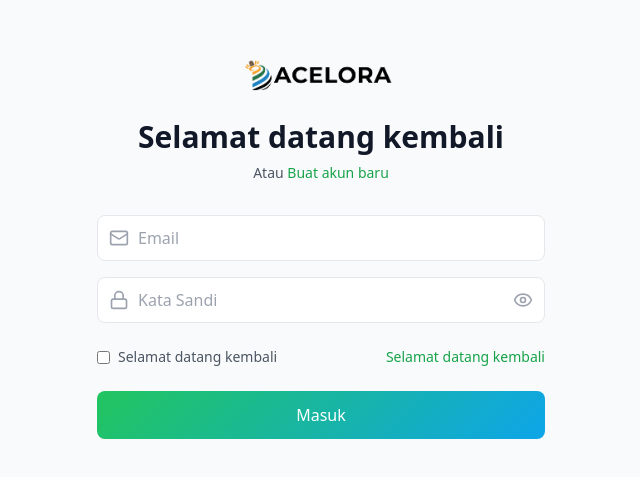
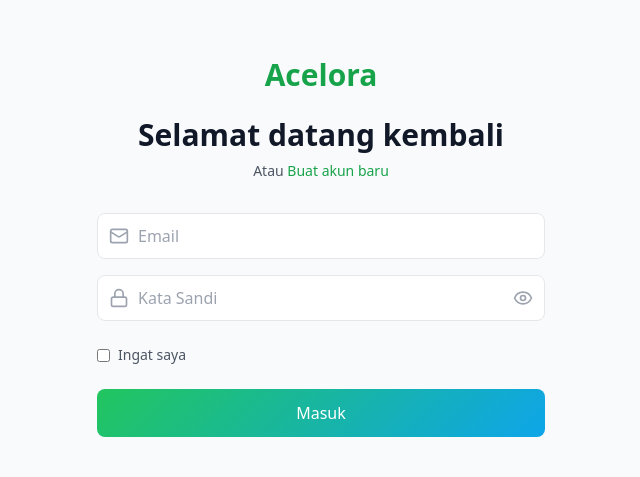
Before and after one commit to s3r3/UTUAwards-12th, a Next.js app: page /login in a window 1280 px wide. Shown: the part 153-630 px from the top of the page, without its empty margins (319-959 px from the left). Built offline with nearby package versions, Linux system fonts and the light colour scheme.

Commit message:
feat(Login): update error messages and enhance login UI elements

```diff
--- a/src/app/(auth)/login/page.tsx
+++ b/src/app/(auth)/login/page.tsx
@@ -35,10 +35,10 @@ export default function LoginPage() {
       if (result?.ok) {
         router.push('/dashboard')
       } else {
-        setError(t.auth.loginDesc)
+        setError('Email atau password salah')
       }
     } catch {
-      setError(t.auth.loginDesc)
+      setError('Terjadi kesalahan')
     } finally {
       setIsLoading(false)
     }
@@ -49,22 +49,7 @@ export default function LoginPage() {
       <div className="max-w-md w-full space-y-8">
         <div className="text-center">
           <Link href="/" className="inline-flex items-center justify-center mb-6">
-            <Image
-              src="/logo/logoaceloraputih.png"
-              alt="Acelora"
-              width={180}
-              height={50}
-              className="block dark:hidden h-10 w-auto"
-              priority
-            />
-            <Image
-              src="/logo/logoacelorahitam.png"
-              alt="Acelora"
-              width={180}
-              height={50}
-              className="hidden dark:block h-10 w-auto"
-              priority
-            />
+            <h1 className="text-3xl font-bold text-primary-600">Acelora</h1>
           </Link>
           <h2 className="text-3xl font-bold text-gray-900 dark:text-white">
             {t.auth.loginDesc}
@@ -117,11 +102,8 @@ export default function LoginPage() {
           <div className="flex items-center justify-between">
             <label className="flex items-center">
               <input type="checkbox" className="rounded border-gray-300 text-primary-600 focus:ring-primary-500" />
-              <span className="ml-2 text-sm text-gray-600 dark:text-gray-400">{t.auth.loginDesc}</span>
+              <span className="ml-2 text-sm text-gray-600 dark:text-gray-400">Ingat saya</span>
             </label>
-            <Link href="#" className="text-sm font-medium text-primary-600 hover:text-primary-500">
-              {t.auth.loginDesc}
-            </Link>
           </div>
 
           <Button type="submit" className="w-full" size="lg" isLoading={isLoading}>
--- a/src/components/ParallaxHero.tsx
+++ b/src/components/ParallaxHero.tsx
@@ -2,7 +2,7 @@
 
 import { useEffect, useRef } from 'react'
 import Link from 'next/link'
-import { ShoppingBag, Sparkles } from 'lucide-react'
+import { ShoppingBag, Sparkles, LogIn } from 'lucide-react'
 
 export default function ParallaxHero() {
   const bgRef = useRef<HTMLDivElement>(null)
@@ -103,10 +103,10 @@ export default function ParallaxHero() {
             Belanja Sekarang
           </Link>
           <Link
-            href="/products?category=COFFEE"
-            className="inline-flex items-center gap-2 px-8 py-3.5 rounded-xl border border-white/15 text-white/80 font-medium text-base hover:bg-white/10 hover:border-white/30 transition-all duration-300"
+            href="/login"
+            className="inline-flex items-center gap-2 px-6 py-3.5 rounded-xl border border-white/15 text-white/80 font-medium text-base hover:bg-white/10 hover:border-white/30 transition-all duration-300"
           >
-            Kopi Gayo →
+            <LogIn size={18} /> Masuk
           </Link>
         </div>
       </div>
```
